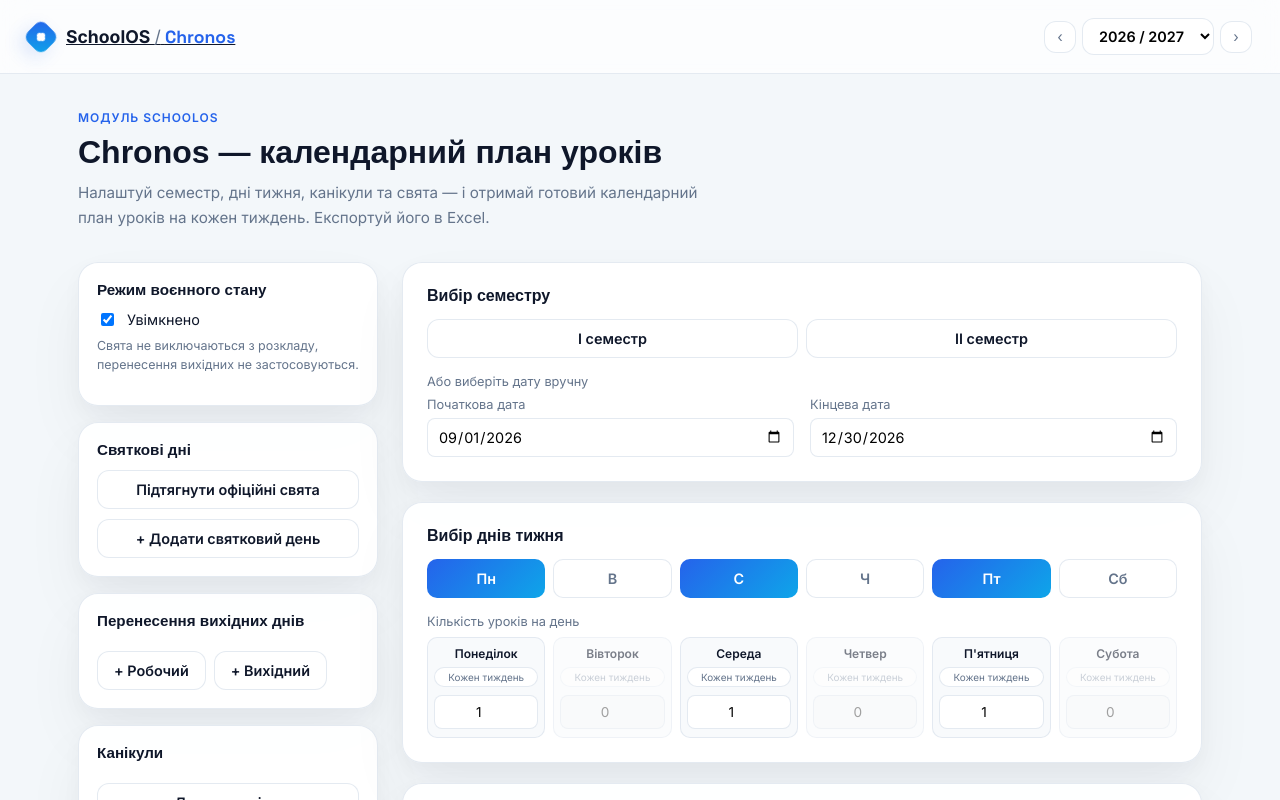
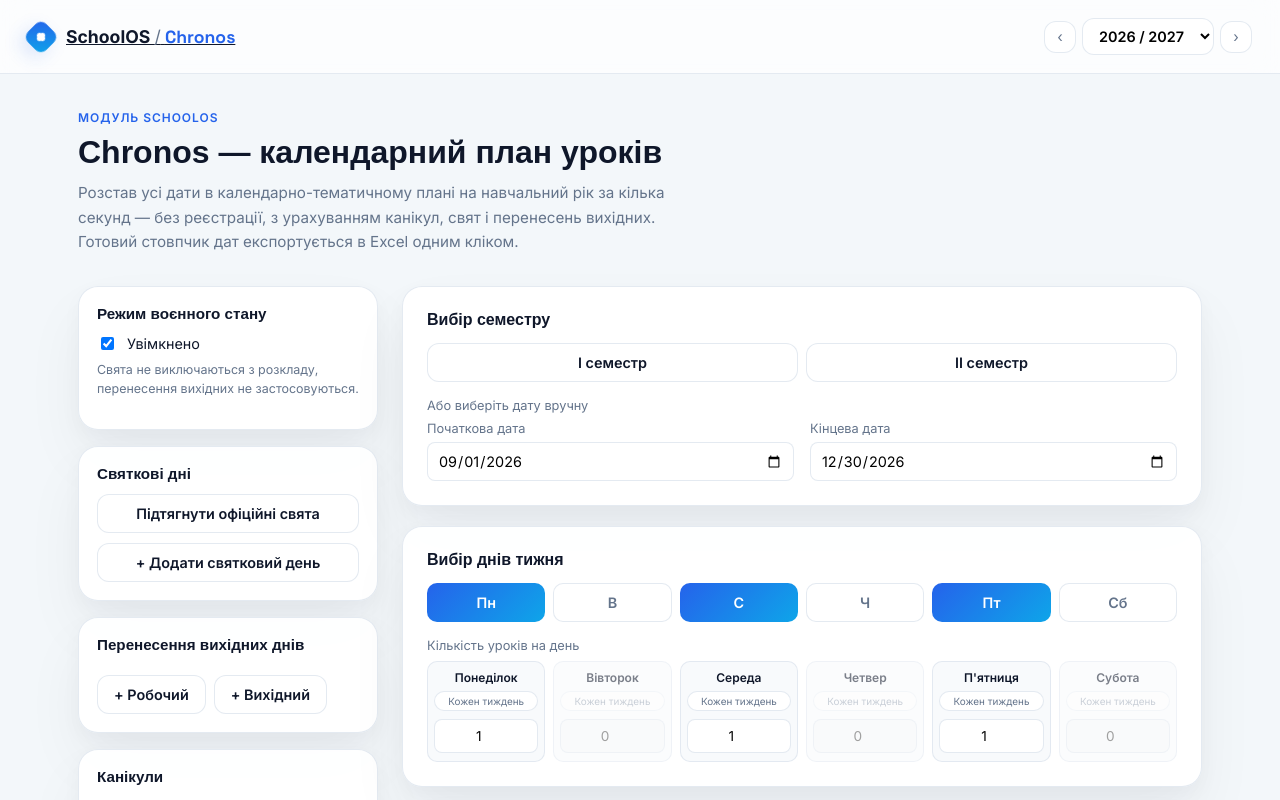
Before and after one commit to schoolosua/schoolosua.github.io, a React (Vite) app in the folder chronos/: page / in a window 1280 px wide. Shown: the top 800 px of the page. Built offline with nearby package versions, Linux system fonts and the light colour scheme; a web font is replaced by a local one.

Commit message:
Переформульовано підзаголовок: призначення модуля

```diff
--- a/chronos/src/App.tsx
+++ b/chronos/src/App.tsx
@@ -213,8 +213,9 @@
         <p className="page-hero-eyebrow">Модуль SchoolOS</p>
         <h1 className="page-hero-title">Chronos — календарний план уроків</h1>
         <p className="page-hero-subtitle">
-          Налаштуй семестр, дні тижня, канікули та свята — і отримай готовий календарний план
-          уроків на кожен тиждень. Експортуй його в Excel.
+          Розстав усі дати в календарно-тематичному плані на навчальний рік за кілька секунд —
+          без реєстрації, з урахуванням канікул, свят і перенесень вихідних. Готовий стовпчик
+          дат експортується в Excel одним кліком.
         </p>
       </div>
 
```
